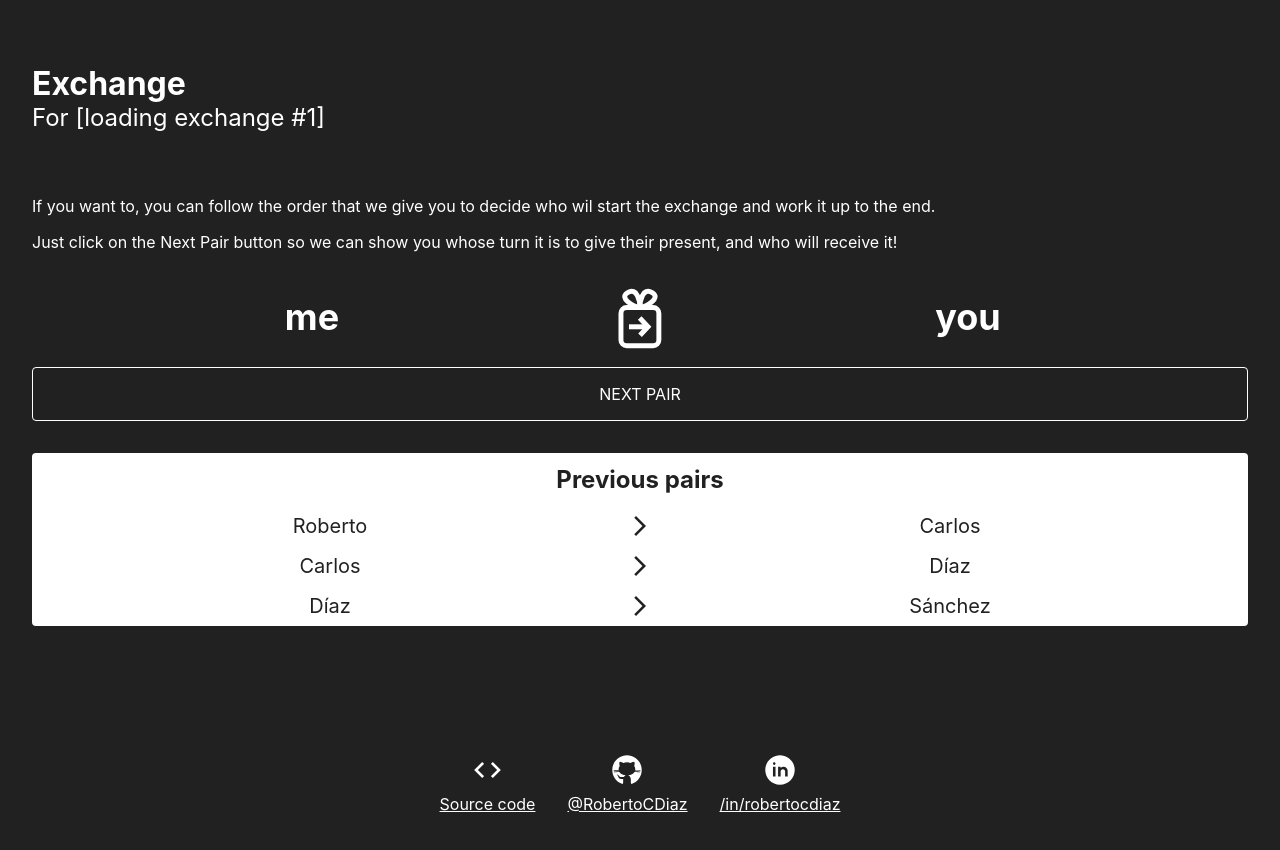
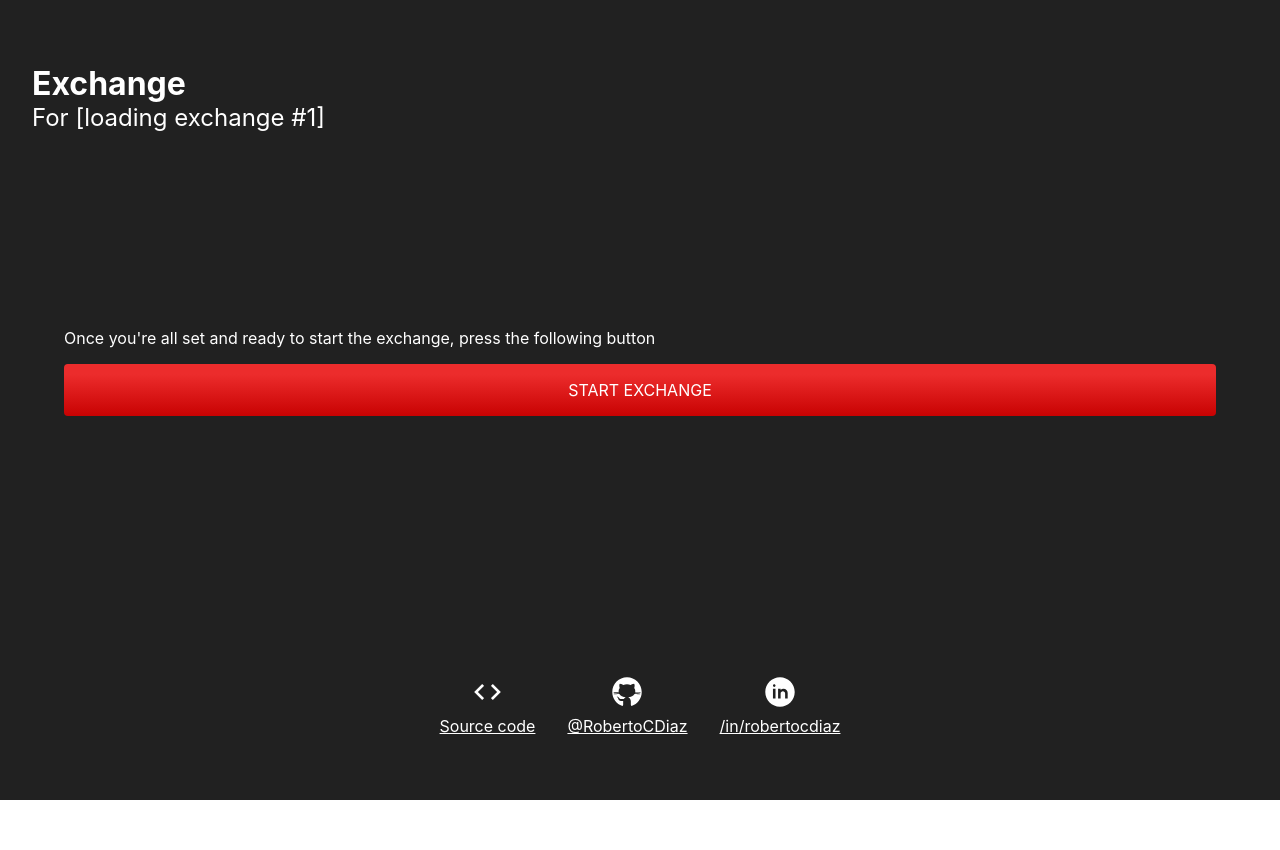
Before and after one commit to RobertoCDiaz/secret-santa-web3, a Next.js app in the folder app/: page /exchange/1 in a window 1280 px wide. Shown: the top 850 px of the page. After the commit the page ends 800 px from the top, so only its background shows below. Built offline with nearby package versions, Linux system fonts and the light colour scheme.

Commit message:
added interactivity inside the `exchange` page
PairShowcase and PreviousPairs components now interact with eachother.

Whenever a new pair is revealed at the PairShowcase and the "Next Pair" button is clicked, said pair is added to the PreviousPairs history list.

```diff
--- a/app/components/AppButton.tsx
+++ b/app/components/AppButton.tsx
@@ -8,6 +8,7 @@ type AppButtonProps = {
     onClick?: () => void,
     isSecondary? : boolean,
     isMedium?: boolean,
+    disabled?: boolean
 }
 
 /**
@@ -19,13 +20,15 @@ type AppButtonProps = {
  * @param isMedium - Whether should return a medium sized button.
  * @returns AppButton component
  */
-export const AppButton = ({text = "", onClick = () => {}, isSecondary = false, isMedium = false}: AppButtonProps) => {
+export const AppButton = ({text = "", onClick = () => {}, isSecondary = false, isMedium = false, disabled = false}: AppButtonProps) => {
     const buttonStyles: string[] = [styles.button];
 
     buttonStyles.push(!isSecondary ? styles.primary : styles.secondary);
 
     buttonStyles.push(!isMedium ? styles.large : styles.medium);
 
+    buttonStyles.push(disabled ? styles.disabled : '');
+
     return <div className={buttonStyles.join(" ")} onClick={onClick}>
         {text}
     </div>
--- a/app/components/PairShowcase.tsx
+++ b/app/components/PairShowcase.tsx
@@ -1,15 +1,32 @@
-import { Component } from "react";
+import { useState } from "react";
+import { reduceEachTrailingCommentRange } from "typescript";
 import styles from '../styles/PairShowcase.module.scss';
 import { AppButton } from "./AppButton";
 
-type PairShowcaseState = {
+type PairShowcaseProps = {
     /**
-     * Gifter from this pair.
+     * List of the names of every person in the event, sorted by giving order.
+     *
+     * E.g. `list[0]` has to give something to `list[1]`, `list[1]` to `list[2]`, and so on.
+     *
+     * At the end of a list of `length = n`, `list[n - 1]` is assigned to give to `list[0]`.
      */
+    list: string[],
+
+    /**
+     * What to do when the "Next Pair" button is clicked.
+     * @param pair - Current pair when button is clicked.
+     */
+    onNextClicked?: (pair: Pair) => void,
+}
+
+/**
+ * Basic structure of a pairing.
+ *
+ * What this means is that `from` is assined to give a present to `to`.
+ */
+type Pair = {
     from: string,
-    /**
-     * Receiver from this pair.
-     */
     to: string,
 }
 
@@ -18,25 +35,65 @@ type PairShowcaseState = {
  *
  * A pair consists of two names, and indicates a gifting action.
  * Meaning that the first person in the pair will be gifting something to the second person.
+ *
+ * @param props - Props of the component.
+ * @returns PairShowcase component.
  */
-export default class PairShowcase extends Component<PairShowcaseState, PairShowcaseState> {
-    constructor(props) {
-        super(props);
+ export default function PairShowcase({list, onNextClicked = (p) => {}}: PairShowcaseProps) {
+     /**
+      * Whether the exchange has been completed or not.
+      *
+      * For a exchange to be called "completed", all of it's pairs must've been revealed.
+      */
+    const [completed, setCompleted] = useState<boolean>(false);
 
-        this.state = {
-            from: this.props.from ?? "from",
-            to: this.props.to ?? "to",
+    /**
+     * Current index inside the sorted list of pairs.
+     */
+    const [currentIdx, setCurrentIdx] = useState<number>(0);
+
+    /**
+     * Current pair.
+     */
+    const [currentPair, setCurrentPair] = useState<Pair>({
+        from: list[0],
+        to: list[1],
+    });
+
+    /**
+     * When executed, changes the current pair to the next one in line.
+     * It uses the `currentIndex` state variable to calculate the next pair,
+     * and changes it aswell.
+     */
+     const handleNextClick = () => {
+        if (completed) {
+            return;
+        }
+
+        const newIdx = (currentIdx + 1) % (list.length);
+
+        onNextClicked(currentPair);
+
+        setCurrentIdx(newIdx);
+        setCurrentPair({
+            from: list[(newIdx) % (list.length)],
+            to: list[(newIdx + 1) % (list.length)],
+        });
+
+        if (currentIdx == list.length - 1) {
+            setCompleted(true);
         }
     }
 
-    render() {
-        return <div className={styles.pairShowcase}>
-            <div className={styles.content}>
-                <p className={styles.name}>{ this.state.from }</p>
-                <img src="/icons/gifts_to.svg" />
-                <p className={styles.name}>{ this.state.to }</p>
-            </div>
-            <AppButton text="NEXT PAIR" isSecondary/>
-        </div>
-    }
+    return <div className={styles.pairShowcase}>
+        { !completed && <div className={styles.content}>
+            <p className={styles.name}>{ currentPair.from }</p>
+            <img src="/icons/gifts_to.svg" />
+            <p className={styles.name}>{ currentPair.to }</p>
+        </div> }
+        { completed && <div className={styles.info}>
+            There are no more pairs!
+        </div> }
+        <AppButton text="NEXT PAIR" isSecondary onClick={handleNextClick} disabled={completed}/>
+    </div>;
 }
--- a/app/components/PreviousPairs.tsx
+++ b/app/components/PreviousPairs.tsx
@@ -3,9 +3,9 @@ import styles from '../styles/PreviousPairs.module.scss';
 
 type PreviousPairsState = {
     /**
-     * List of names, in order of giving.
+     * List of names, sorted by giving order.
      */
-    list: string[],
+    history: string[],
     /**
      * Whether the list is complete or nor.
      */
@@ -25,12 +25,7 @@ export default class PreviousPairs extends Component<any, PreviousPairsState> {
 
         this.state = {
             isComplete: false,
-            list: [
-                'Roberto',
-                'Carlos',
-                'Díaz',
-                'Sánchez',
-            ],
+            history: [],
         };
     }
 
@@ -47,25 +42,31 @@ export default class PreviousPairs extends Component<any, PreviousPairsState> {
      *
      * @param item - Name of the person to add.
      */
-    addItem(item: string) {
+    addItem(pair) {
+        if (this.state.history.length === 0) {
+            this.setState({
+                history: this.state.history.concat(pair.from, pair.to),
+            });
+            return;
+        }
+
         if (this.state.isComplete) {
             return;
         }
 
-        if (item === this.state.list[0]) {
+        if (pair.to === this.state.history[0]) {
             this.setState({
                 isComplete: true,
             });
-            return;
         }
 
         this.setState({
-            list: this.state.list.concat(item),
+            history: this.state.history.concat(pair.to),
         });
     }
 
     render() {
-        const Pair = (from: string, to: string) => {
+        const PairComponent = (from: string, to: string) => {
             return <div className={styles.pair}>
                 <link href="https://fonts.googleapis.com/icon?family=Material+Icons" rel="stylesheet"></link>
                 <p className={styles.name}>{ from }</p>
@@ -74,14 +75,19 @@ export default class PreviousPairs extends Component<any, PreviousPairsState> {
             </div>
         }
 
+        // if list is empty, must not render anything
+        if (this.state.history.length === 0) {
+            return null;
+        }
+
         return <div className={styles.previousPairs}>
             <h1>Previous pairs</h1>
-            { this.state.list.map((name, idx) => {
-                if (idx == this.state.list.length - 1)
+            { this.state.history.map((name, idx) => {
+                if (idx == this.state.history.length - 1)
                     return null;
 
-                return Pair(name, this.state.list[idx + 1]);
+                return PairComponent(name, this.state.history[idx + 1]);
             }) }
-        </div>
+        </div>;
     }
 }
--- a/app/pages/exchange/[exchangeId].tsx
+++ b/app/pages/exchange/[exchangeId].tsx
@@ -3,10 +3,11 @@ import Head from "next/head";
 import styles from "../../styles/ExchangePage.module.scss";
 import { ResponsiveFooter } from "../../components/ResponsiveFooter";
 import { AppButton } from "../../components/AppButton";
-import { useState } from "react";
+import { createRef, MutableRefObject, useRef, useState } from "react";
 import PairShowcase from "../../components/PairShowcase";
 import PreviousPairs from "../../components/PreviousPairs";
 import Link from "next/link";
+import { runInThisContext } from "vm";
 
 export default function ExchangePage() {
     const router = useRouter();
@@ -18,7 +19,23 @@ export default function ExchangePage() {
     /**
      * Whether the event has been started by the users or not.
      */
-    const [hasStarted, setHasStarted] = useState(true);
+    const [hasStarted, setHasStarted] = useState<boolean>(false);
+
+    /**
+     * List of the exchange already sorted by giving order.
+     */
+    // TODO: Get this list from the blockchain.
+    const [shuffledList, setShuffledList] = useState<string[]>([
+        'Roberto',
+        'Carlos',
+        'Díaz',
+        'Sánchez',
+    ]);
+
+    /**
+     * Reference to the PreviousPairs component.
+     */
+    const previousPairsComponent: MutableRefObject<PreviousPairs> = useRef();
 
     /**
      * Renders a button that enables the users to start an exchange.
@@ -48,6 +65,10 @@ export default function ExchangePage() {
      * @returns ExchangeScreen component.
      */
     const exchangeScreen = () => {
+        const handleOnNextPairClicked = (pair) => {
+            previousPairsComponent.current.addItem(pair);
+        }
+
         return <div className={styles.exchangeScreen}>
             <div className={styles.col}>
                 <div className={styles.info}>
@@ -58,10 +79,10 @@ export default function ExchangePage() {
                         Just click on the Next Pair button so we can show you whose turn it is to give their present, and who will receive it!
                     </p>
                 </div>
-                <PairShowcase from="me" to="you" />
+                <PairShowcase list={shuffledList} onNextClicked={handleOnNextPairClicked} />
             </div>
             <div className={styles.col}>
-                <PreviousPairs />
+                <PreviousPairs ref={previousPairsComponent} />
             </div>
         </div>
     }
--- a/app/styles/AppButton.module.scss
+++ b/app/styles/AppButton.module.scss
@@ -28,4 +28,9 @@
     &.medium {
         padding: .5em 2em;
     }
+
+    &.disabled {
+        opacity: 0.5;
+        cursor: not-allowed;
+    }
 }
--- a/app/styles/PairShowcase.module.scss
+++ b/app/styles/PairShowcase.module.scss
@@ -22,4 +22,11 @@
             margin: auto;
         }
     }
+
+    > .info {
+        text-align: center;
+        font-size: 1.5rem;
+        font-weight: bold;
+        color: $secondary-text-color;
+    }
 }
```
